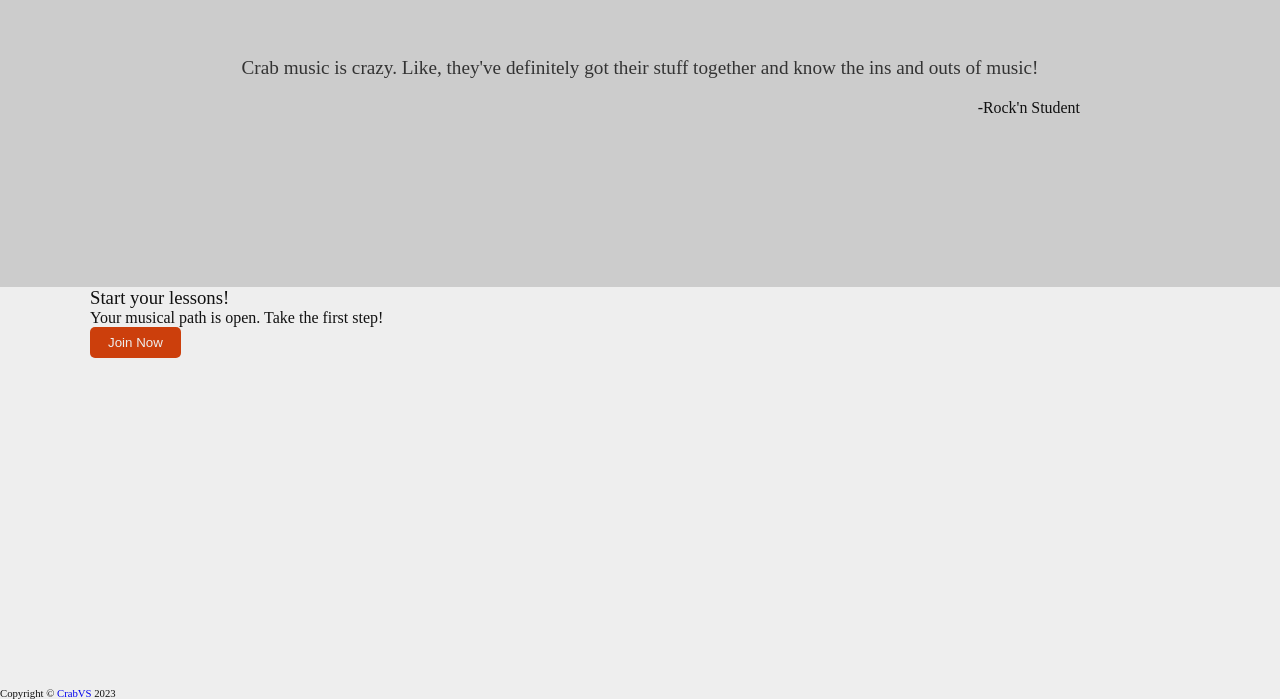
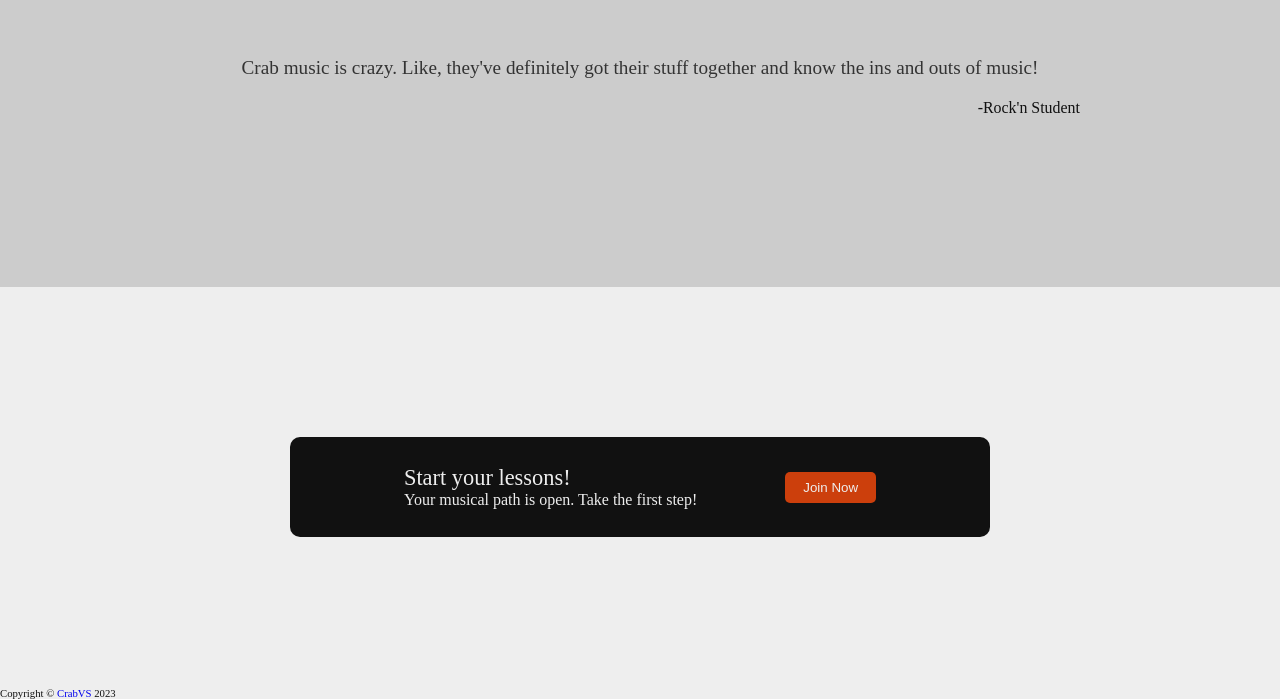
Before and after one commit to CrabVS/odin-landing-page, a plain HTML site: page index.html in a window 1280 px wide. Shown: the part 953-1652 px from the top of the page. Drawn offline with Linux system fonts and the light colour scheme.

Commit message:
Style: Add styling to promotion

```diff
--- a/index.html
+++ b/index.html
@@ -58,12 +58,14 @@
                 </div>
             </div>
             <div class="container" id="promotion">
+                <div id="promo-box">
                     <div id="promo-text-box">
                         <h3>Start your lessons!</h3>
                         <p>Your musical path is open. Take the first step!</p>
                     </div>
                     <div id="promo-button-box">
                         <button class="btn">Join Now</button>
+                    </div>
                 </div>
             </div>
         </main>
--- a/style.css
+++ b/style.css
@@ -16,6 +16,10 @@ li {
 
 h2 {
     font-weight: bold;
+}
+
+h3 {
+    font-size: 1.4rem;
 }
 
 a {
@@ -200,3 +204,22 @@ header a {
     text-align: end;
     width: 80%;
 }
+
+#promotion {
+    display: flex;
+    justify-content: center;
+    align-items: center;
+}
+
+#promo-box {
+    background-color: #111;
+    color: #eee;
+    padding: 14px 26px;
+    width: 100%;
+    max-width: 700px;
+    border-radius: 10px;
+    display: flex;
+    justify-content: space-evenly;
+    align-items: center;
+    min-height: 100px;
+}
```
Lines whose indentation alone changed are shown as unchanged.
